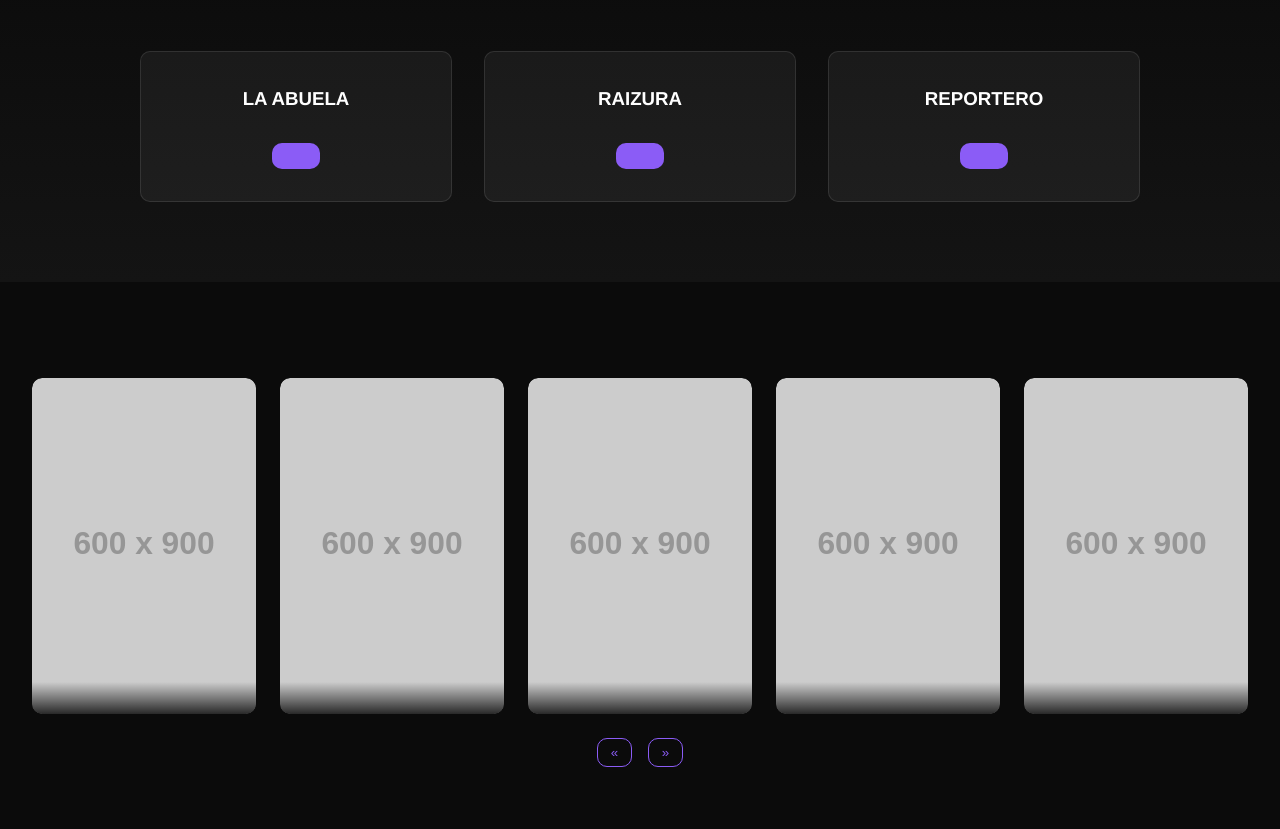
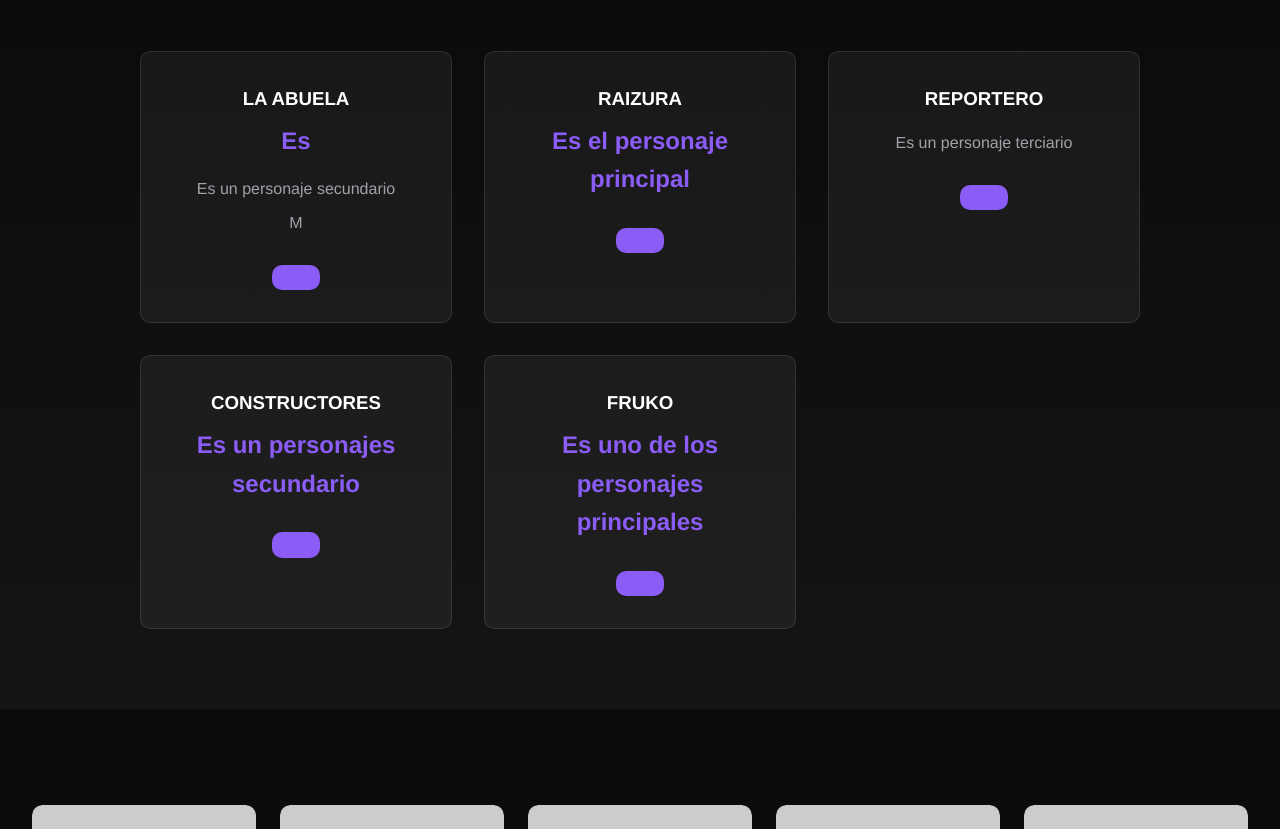
Before and after one commit to Ingrid64f/03_base_datos_comic, a plain HTML site: page index.html in a window 1280 px wide. Shown: the part 600-1429 px from the top of the page. Drawn offline with Linux system fonts and the light colour scheme; placeholder pictures from the web are drawn by us.

Commit message:
avance en clase comic

```diff
--- a/index.html
+++ b/index.html
@@ -61,17 +61,17 @@
     <div class="plan-grid">
       <article class="plan" aria-labelledby="plan-basic">
         <h3 id="plan-basic">LA ABUELA</h3>
-        <div class="price"></div>
+        <div class="price">Es </div>
         <ul>
-          <li></li>
-          <li></li>
+          <li>Es un personaje secundario</li>
+          <li>M</li>
         </ul>
         <button class="choose"></button>
       </article>
 
       <article class="plan" aria-labelledby="plan-standard">
         <h3 id="plan-standard">RAIZURA</h3>
-        <div class="price"></div>
+        <div class="price">Es el personaje principal</div>
         <ul>
           <li></li>
           <li></li>
@@ -83,11 +83,32 @@
         <h3 id="plan-premium">REPORTERO</h3>
         <div class="price"></div>
         <ul>
+          <li>Es un personaje terciario</li>
+          <li></li>
+        </ul>
+        <button class="choose"></button>
+      </article>
+
+ <article class="plan" aria-labelledby="plan-premium">
+        <h3 id="plan-premium">CONSTRUCTORES</h3>
+        <div class="price">Es un personajes secundario</div>
+        <ul>
           <li></li>
           <li></li>
         </ul>
         <button class="choose"></button>
       </article>
+
+<article class="plan" aria-labelledby="plan-premium">
+        <h3 id="plan-premium">FRUKO</h3>
+        <div class="price">Es uno de los personajes principales</div>
+        <ul>
+          <li></li>
+          <li></li>
+        </ul>
+        <button class="choose"></button>
+      </article>
+
     </div>
   </section>
 
```
